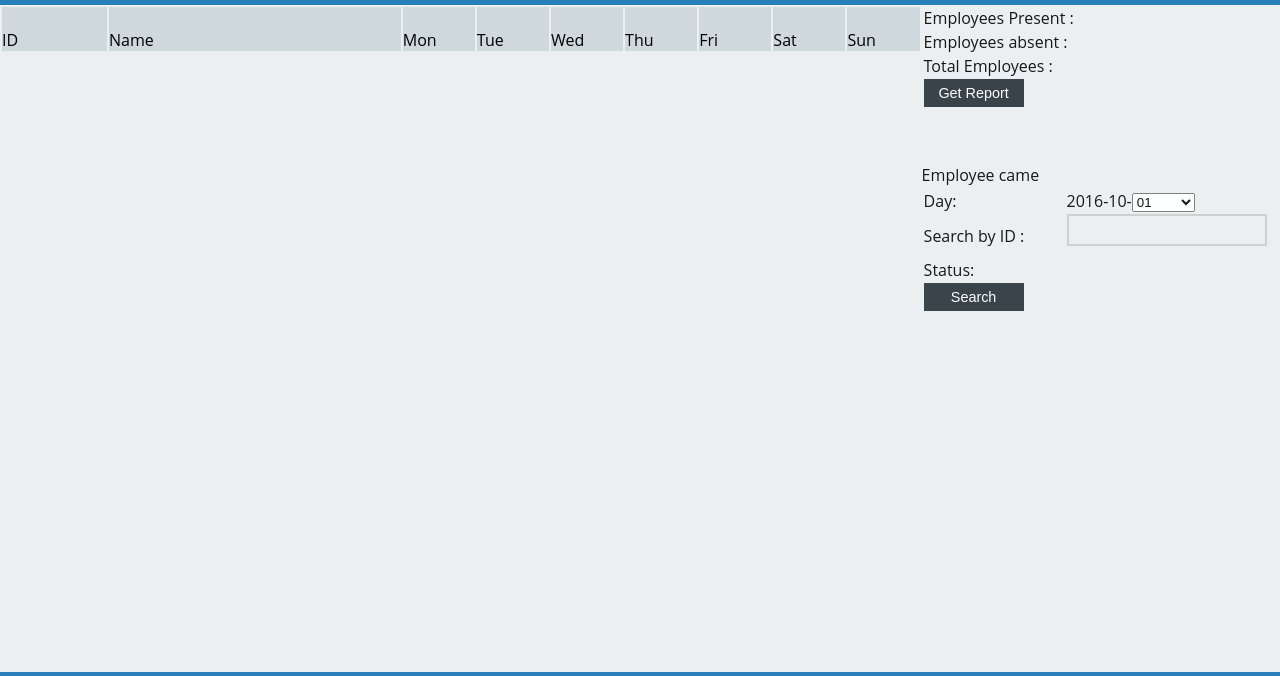
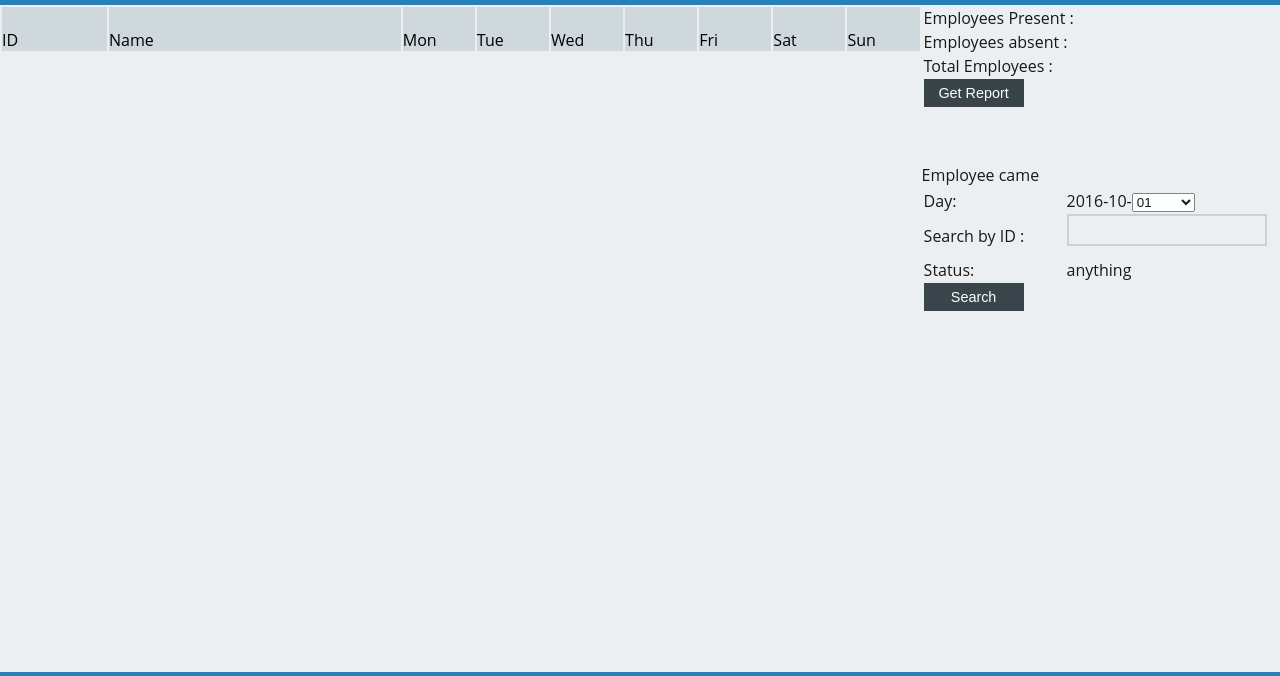
Before and after one commit to BhasuraSuseen/panaduraHGP, a PHP site: page /attendence/eb.php in a window 1280 px wide. Shown: the top 676 px of the page. Run offline with PHP 8.4, Linux system fonts and the light colour scheme; data that the repository does not hold is empty.

Commit message:
Update eb.php

```diff
--- a/attendence/eb.php
+++ b/attendence/eb.php
@@ -53,7 +53,7 @@
 
                                 </td></tr>
                             <tr><td style="width:40%">Search by ID :</td><td><input type="text" id="serId"></td></tr>
-                            <tr><td style="width:40%">Status:</td><td><label id="st6"></label></td></tr>
+                            <tr><td style="width:40%">Status:</td><td><label id="st6">anything</label></td></tr>
                             <tr><td><button class="attblack_btn" onclick="searchAttends(document.getElementById('day').value, document.getElementById('serId').value)" >Search</button></td></tr>
                        </table>
 
```
